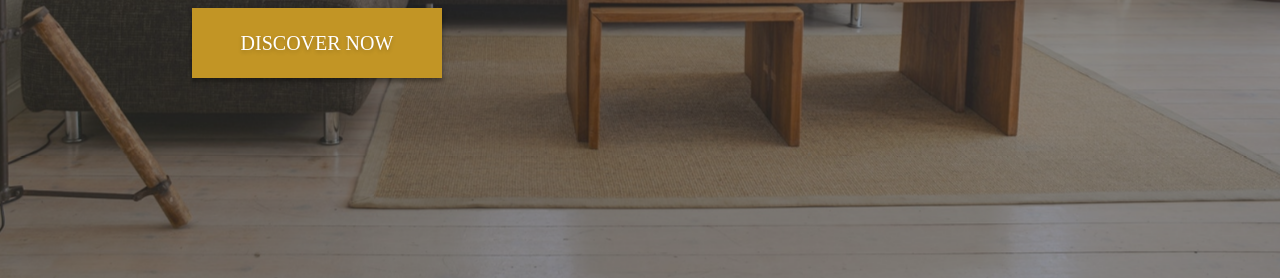
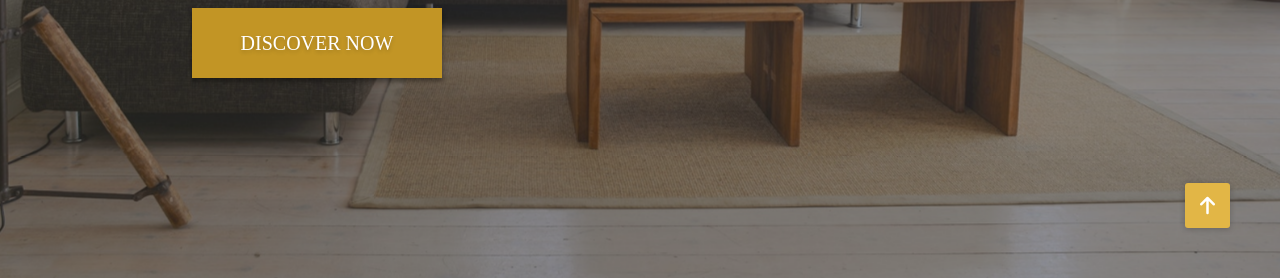
Before and after one commit to wongpakho814/architect-website, a plain HTML site: page index.html in a window 1280 px wide. Shown: the part 522-800 px from the top of the page. Drawn offline with nearby package versions, Linux system fonts and the light colour scheme; a web font is replaced by a local one.

Commit message:
Implemented scroll button

```diff
--- a/index.html
+++ b/index.html
@@ -224,6 +224,8 @@
         </footer>
     </div>
 
+    <a href="#" class="scroll-btn"><i class="fas fa-arrow-up"></i></a>
+
     <script src="https://code.jquery.com/jquery-3.5.1.js"
         integrity="sha256-QWo7LDvxbWT2tbbQ97B53yJnYU3WhH/C8ycbRAkjPDc=" crossorigin="anonymous"></script>
     <script src="tilt.js"></script>
--- a/script.js
+++ b/script.js
@@ -3,3 +3,12 @@ document.querySelector(".hamburger-menu").addEventListener("click", () => {
   document.querySelector(".container").classList.toggle("change");
 });
 // End of sidebar
+
+// Scroll button
+  document.querySelector(".scroll-btn").addEventListener("click", () => {
+    document.querySelector("html").style.scrollBehavior = "smooth";
+    setTimeout(() => {
+      document.querySelector("html").style.scrollBehavior = "unset";
+    }, 1000);
+  });
+// End of scroll button
--- a/style.css
+++ b/style.css
@@ -10,7 +10,6 @@
 
 html {
   font-size: 62.5%;
-  scroll-behavior: smooth;
 }
 /* End of reset and common styles */
 
@@ -622,3 +621,21 @@ html {
   color: #a7a7a7;
 }
 /* End of footer */
+
+/* Scroll button */
+.scroll-btn {
+  position: fixed;
+  right: 5rem;
+  bottom: 5rem;
+  width: 4.5rem;
+  height: 4.5rem;
+  background-color: #e2b646;
+  display: flex;
+  justify-content: center;
+  align-items: center;
+  font-size: 2rem;
+  color: #fff;
+  box-shadow: 0 0.1rem 0.6rem rgba(0, 0, 0, 0.2);
+  border-radius: 0.3rem;
+}
+/* End of scroll button */
```
